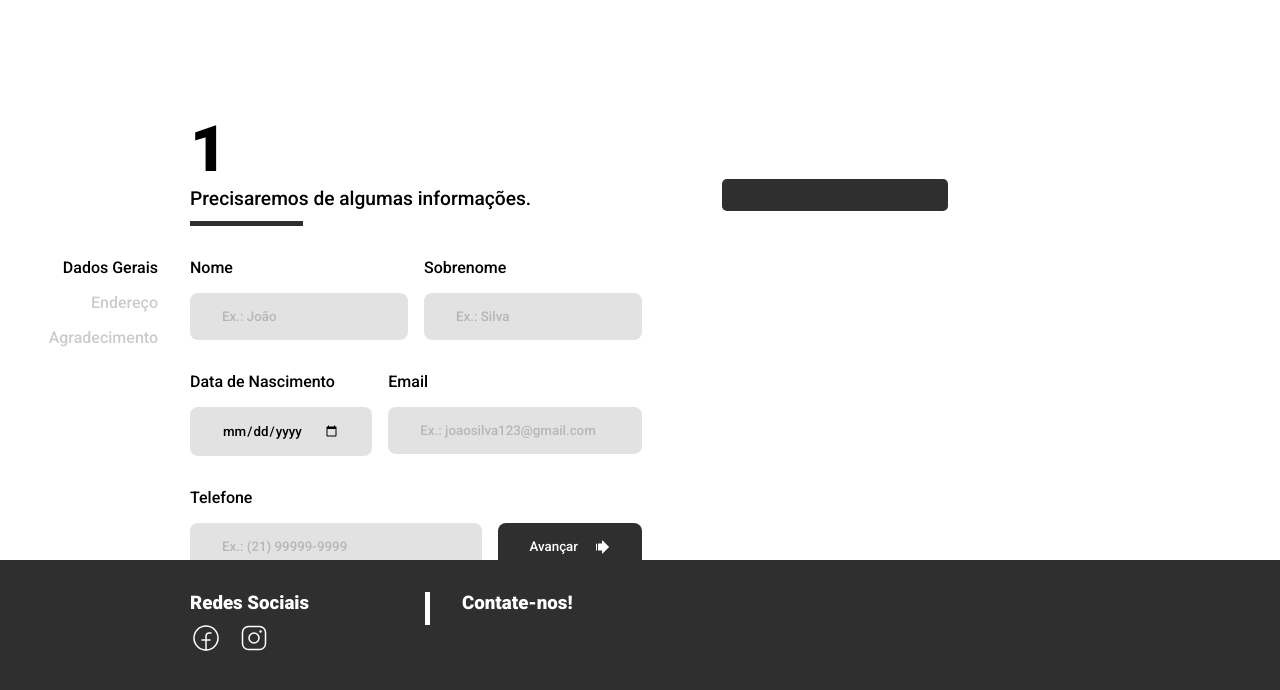
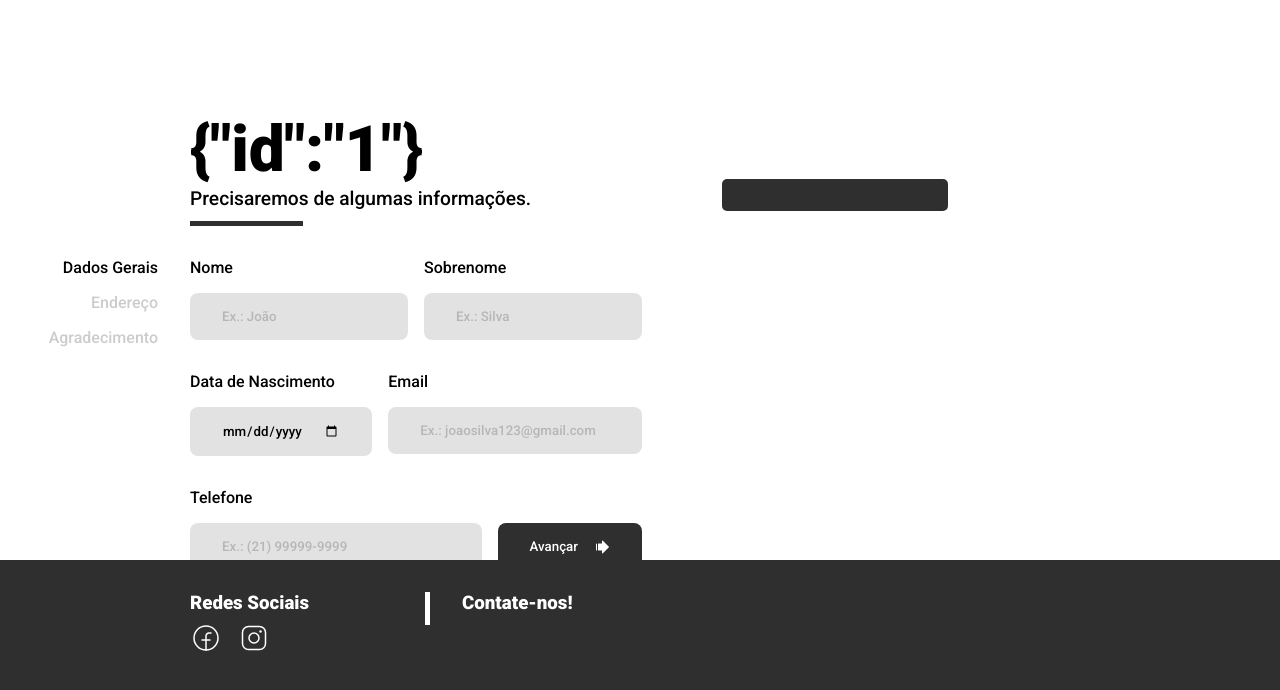
Before and after one commit to itallovidal/projetoAlphaSite, a React (Vite) app: page /1 in a window 1280 px wide. Shown: the top 690 px of the page. Built offline with nearby package versions, Linux system fonts and the light colour scheme; no server answers.

Commit message:
tentando entender

```diff
--- a/src/pages/registration/registration.tsx
+++ b/src/pages/registration/registration.tsx
@@ -22,7 +22,7 @@ function Registration() {
             <Styles.Content>
                 <Styles.FormWrapper>
                     <Styles.Header>
-                        <h1>{id}</h1>
+                        <h1>{JSON.stringify(politic)}</h1>
                         <h3>Precisaremos de algumas informações.</h3>
                     </Styles.Header>
 
```
